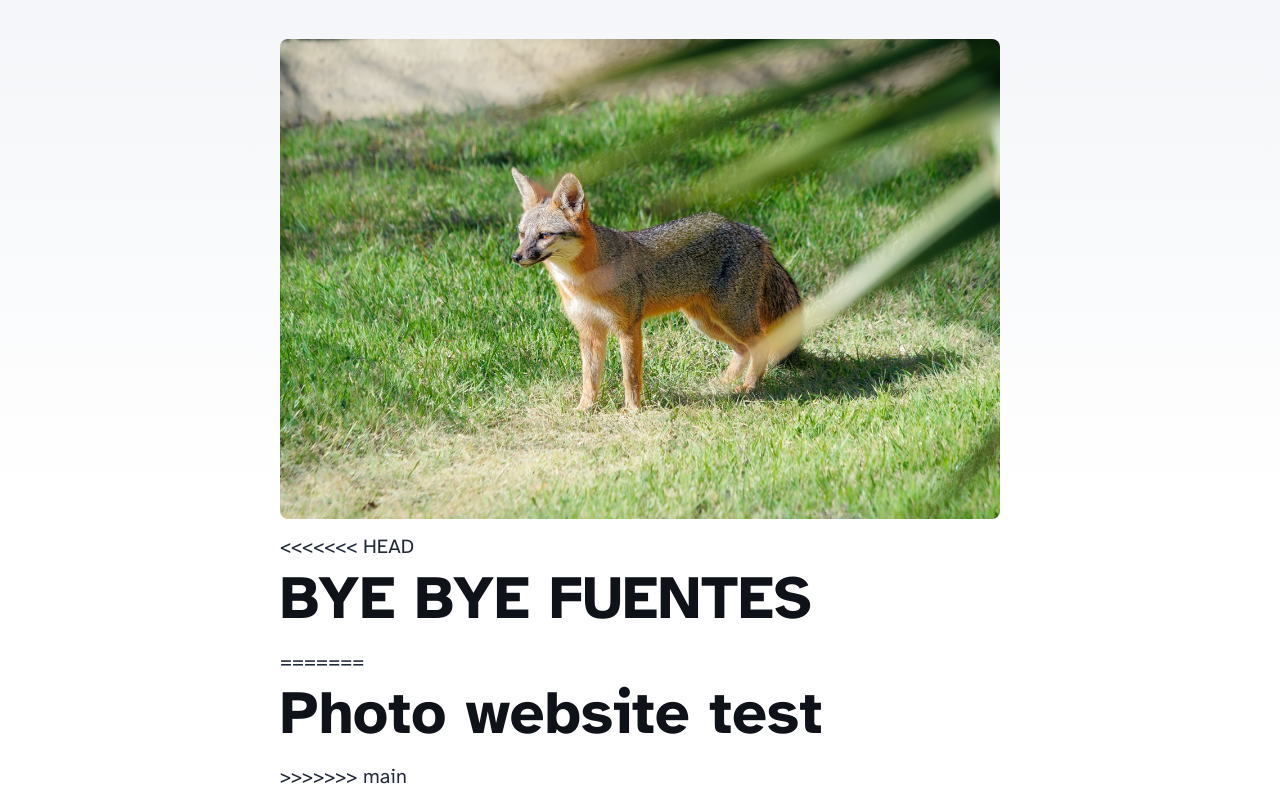
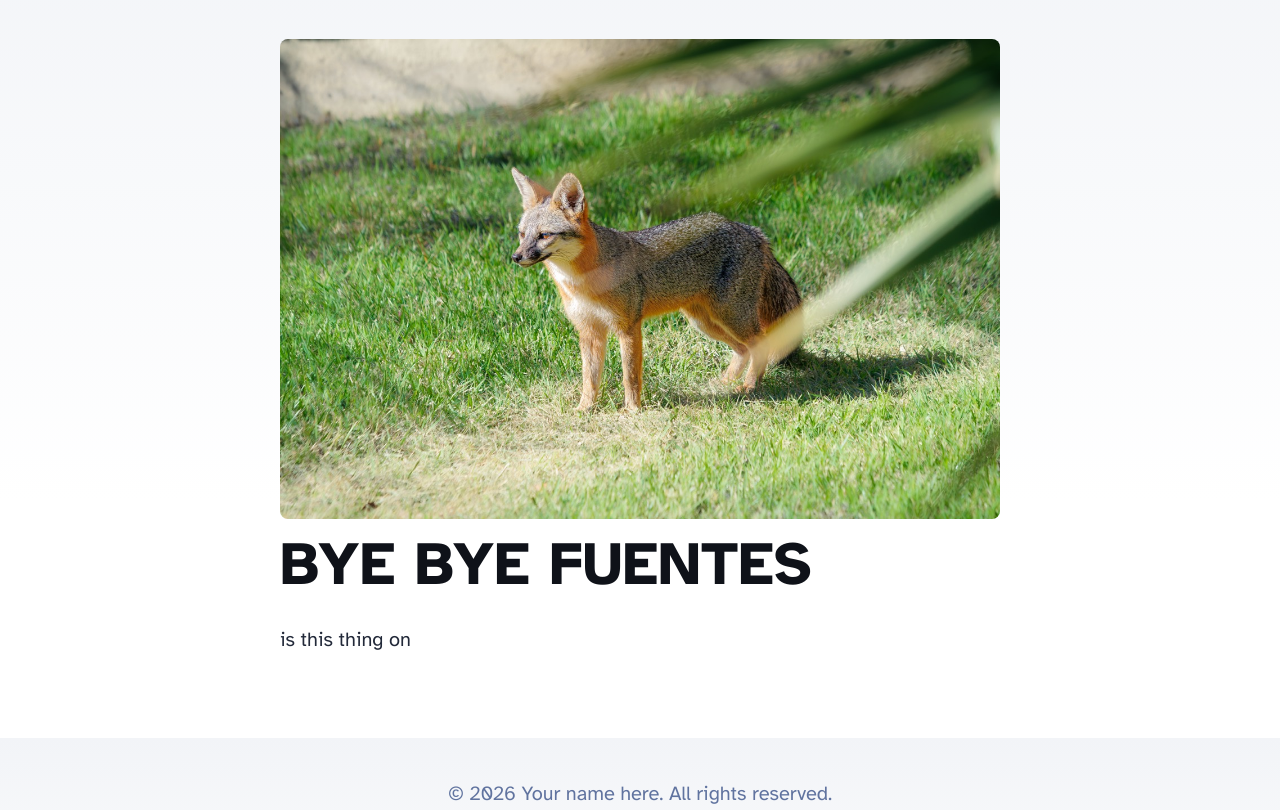
Before and after one commit to shotbydani/astro-port, an Astro site: page / in a window 1280 px wide. Shown: the part 99-909 px from the top of the page. Built offline with nearby package versions, Linux system fonts and the light colour scheme; Astro itself is replaced by a stand-in of ours.

Commit message:
index update

```diff
--- a/src/pages/index.astro
+++ b/src/pages/index.astro
@@ -14,11 +14,7 @@ import { SITE_TITLE, SITE_DESCRIPTION } from '../consts';
 		<Header />
 		<main>
 			<img src="/fox-pic.jpg"/>
-<<<<<<< HEAD
 			<h1>BYE BYE FUENTES</h1>
-=======
-			<h1>Photo website test</h1>
->>>>>>> main
 			<p>
 				is this thing on
 			</p>
```
